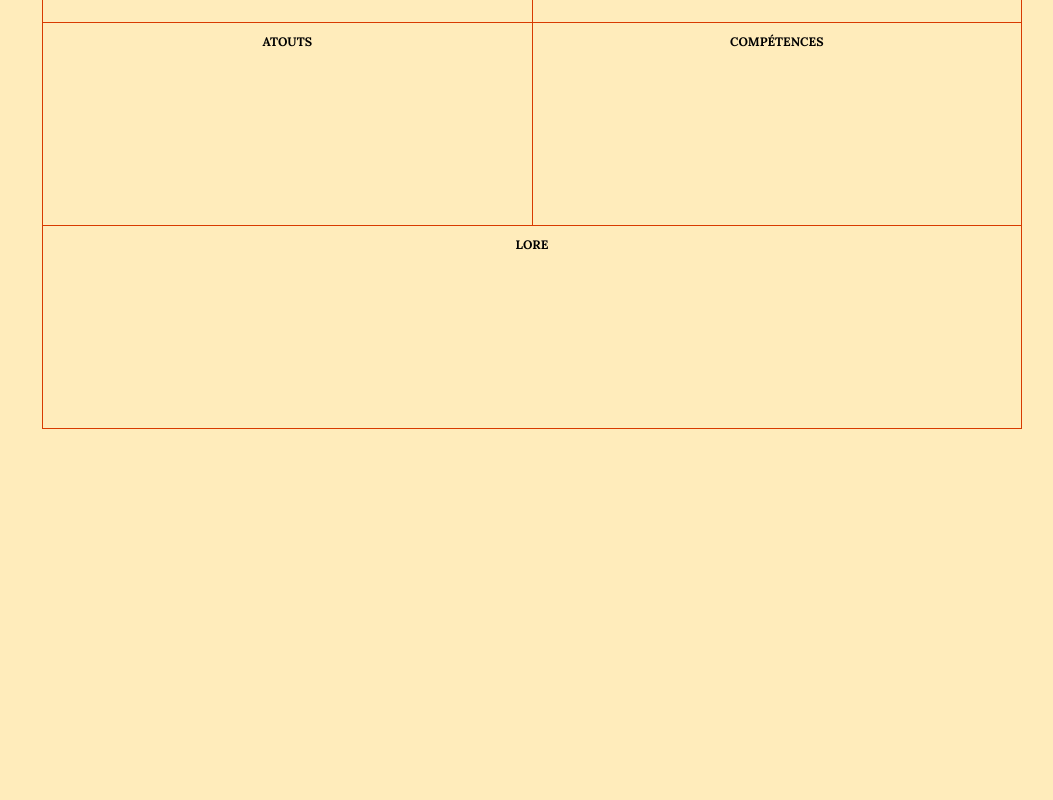
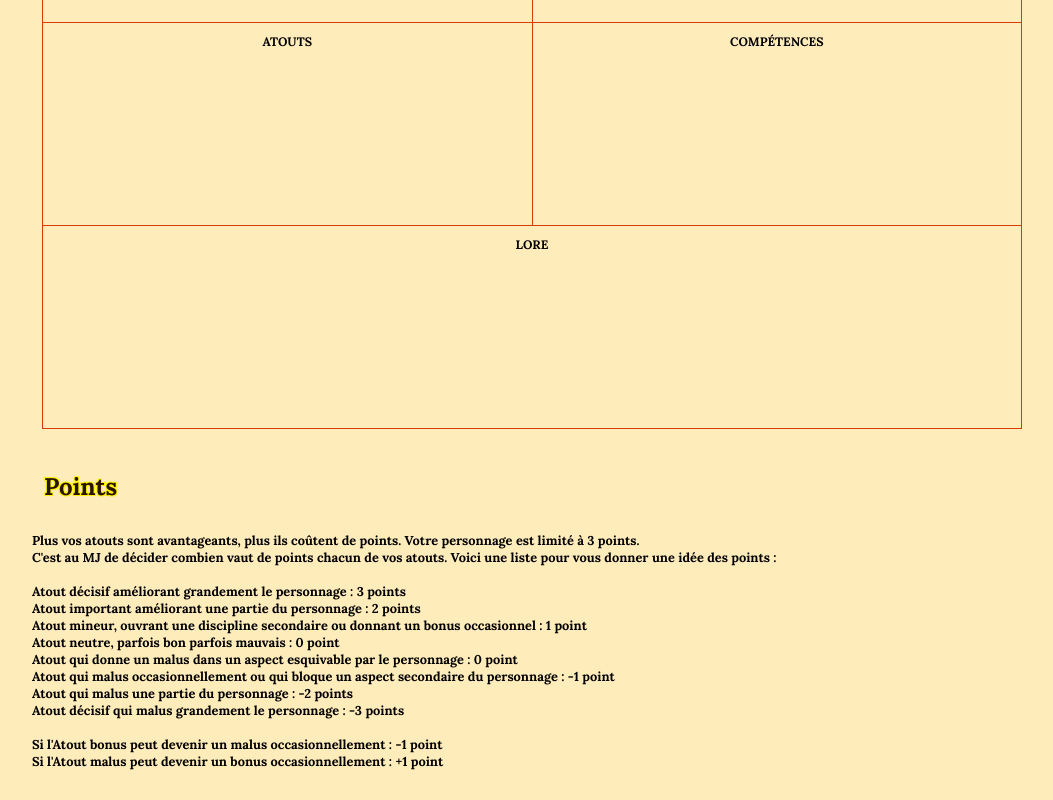
Before and after one commit to Sourdeval/Omnak, an Angular app: page /rules/character-creation in a window 1280 px wide. Shown: the part 533-1333 px from the top of the page, without its empty margins (108-1161 px from the left). Before the commit the page ends 972 px from the top, so only its background shows below. Built offline with nearby package versions, Linux system fonts and the light colour scheme.

Commit message:
[CharacterCreation] Points des Atouts #1

```diff
--- a/src/app/rules/character-creation/character-creation.component.html
+++ b/src/app/rules/character-creation/character-creation.component.html
@@ -43,3 +43,23 @@
         </td>
     </tr>
 </table>
+<br>
+<h3>Points</h3>
+
+<h6>
+    Plus vos atouts sont avantageants, plus ils coûtent de points. Votre personnage est limité à 3 points.<br>
+    C'est au MJ de décider combien vaut de points chacun de vos atouts. Voici une liste pour vous donner une idée des
+    points :<br>
+    <br>
+    Atout décisif améliorant grandement le personnage : 3 points<br>
+    Atout important améliorant une partie du personnage : 2 points<br>
+    Atout mineur, ouvrant une discipline secondaire ou donnant un bonus occasionnel : 1 point<br>
+    Atout neutre, parfois bon parfois mauvais : 0 point<br>
+    Atout qui donne un malus dans un aspect esquivable par le personnage : 0 point<br>
+    Atout qui malus occasionnellement ou qui bloque un aspect secondaire du personnage : -1 point<br>
+    Atout qui malus une partie du personnage : -2 points<br>
+    Atout décisif qui malus grandement le personnage : -3 points<br>
+    <br>
+    Si l'Atout bonus peut devenir un malus occasionnellement : -1 point<br>
+    Si l'Atout malus peut devenir un bonus occasionnellement : +1 point<br>
+</h6>
--- a/src/app/rules/character-creation/character-creation.component.ts
+++ b/src/app/rules/character-creation/character-creation.component.ts
@@ -14,7 +14,7 @@ export class CharacterCreationComponent {
     "Imaginez et parlez en à votre MJ !<br><br>" +
     "Bonne création de personnage !! :)",
     "<h4>Naissance, enfance, famille</h4>" +
-    "Choisir la <span>Nation</span> dans lequel est né votre personnage.<br><br>" +
+    "Choisir la <span>Nation</span> dans laquelle est né votre personnage.<br><br>" +
     "Inventer un <span>Atout</span> à votre personnage.<br>" +
     '<div class="italic">' +
     "Quand je suis né...<br>" +
@@ -46,7 +46,7 @@ export class CharacterCreationComponent {
     "Ennui total dans un bureau administratif ?<br>" +
     "C'est le D20 qui choisi !<br><br>" +
     "</div>" +
-    "Votre MJ vous donne alors le contexte et quelques possibilités, mais pas ce qui s'y passe, c'est à vous de l'inventer !<br><br>" +
+    "Votre MJ vous donne alors le contexte de votre mission et quelques possibilités, mais pas ce qui s'y passe, c'est à vous de l'inventer !<br><br>" +
     "Inventez et écrivez le <span>Lore</span> de cette mission, quel était l'objectif, qu'avez vous essayé de faire ?<br>" +
     "Avec votre MJ, voyez quelles sont les possibilités de cette tentative.<br>" +
     "Lancez de nouveau un D20 pour obtenir l'issue de cette mission.<br>" +
@@ -64,12 +64,12 @@ export class CharacterCreationComponent {
     "oublier.<br>" +
     "<br>" +
     "<h4>Votre personnage aujourd'hui</h4>" +
-    "Décriver l'apparence de votre personnage dans <span>Présentation</span>, ses vêtements, sa façon d'être, ses " +
+    "Décrivez l'apparence de votre personnage dans <span>Présentation</span>, ses vêtements, sa façon d'être, ses " +
     "particularités physiques.<br><br>" +
     "Inventer un <span>Atout</span> qui sera une évolution de votre personnage durant cette période où son regard " +
     "change sur le monde, qu'il devient de plus en plus expérimenté et qu'il fonde peut-être une famille.<br>" +
-    "<span class='warning'>ATTENTION</span>: si votre personnage n'a pour l'instant que des Atouts " +
-    "positifs, vous devez alors créer un Atout négatif.<br>" +
+    "<span class='warning'>ATTENTION</span>: prenez garde aux points de vos Atouts, si vous avez déjà de nombreux " +
+    "Atouts positifs, vous devez alors créer un Atout négatif. Voyez avec votre MJ.<br>" +
     "<div class='italic'>" +
     "Un trait de caractère ? <br>" +
     "Une nouvelle relation ? <br>" +
```
